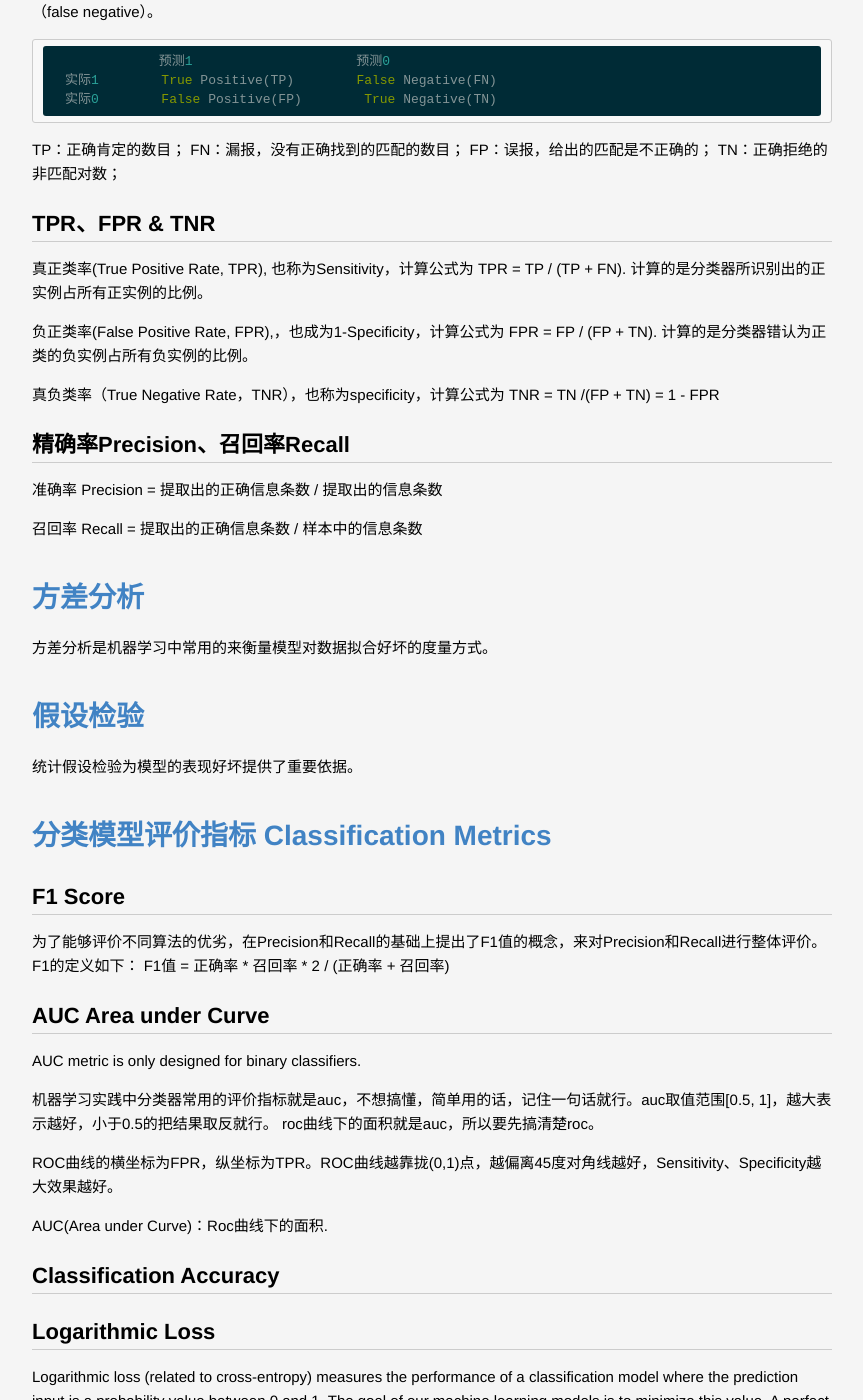
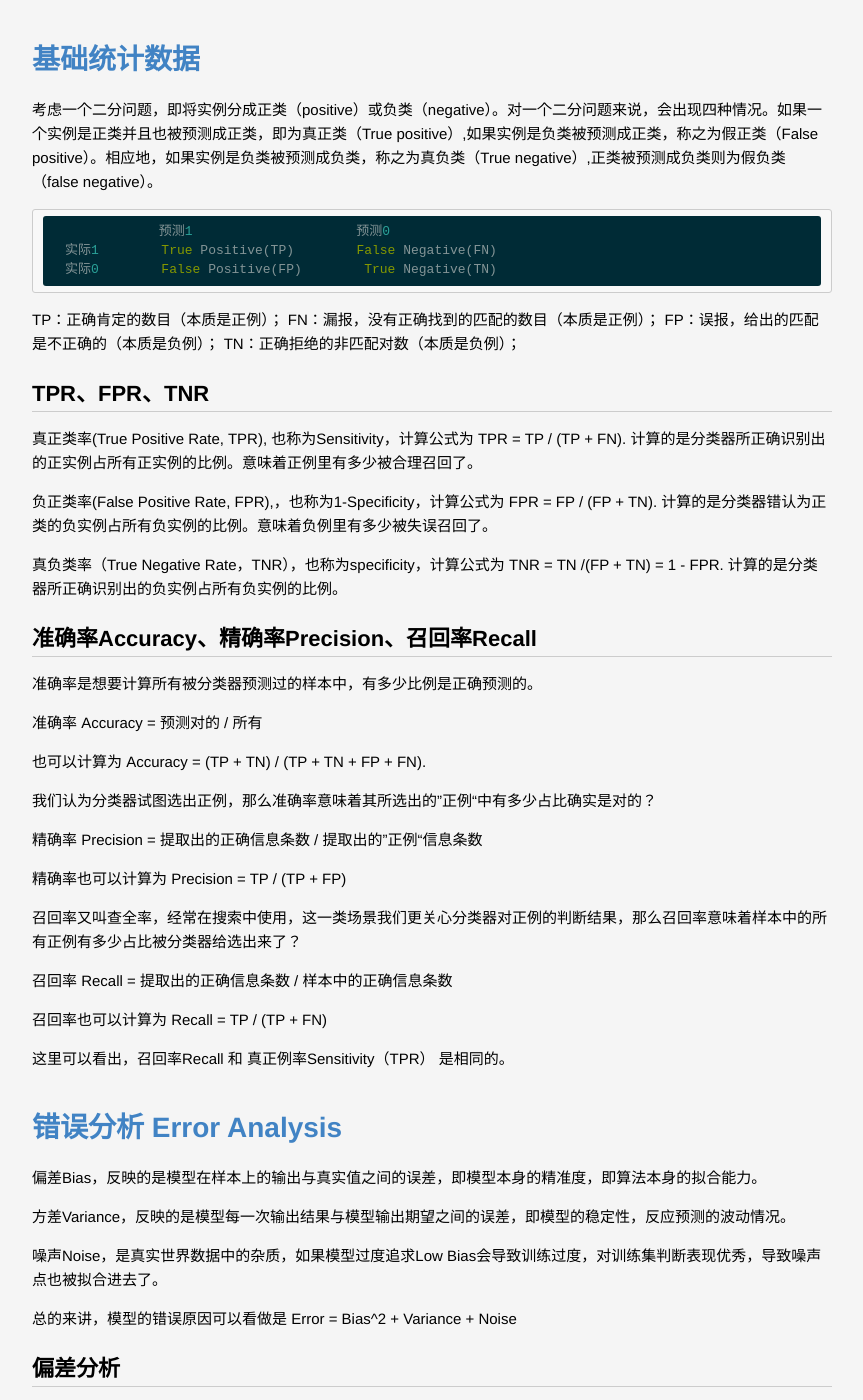
Before and after one commit to lucky521/blog, a Jekyll site: the page built from _posts/ml/2017-01-01-metrics-to-evaluate-model.markdown, in a window 1280 px wide and 1400 px high, scrolled down 1522 px. Shown: the whole window, without its empty margins (208-1071 px from the left). Built offline with Jekyll 4.4.1, drawn with Linux system fonts in a browser that asks for light colours; some of the changed text lies outside the part shown.

Commit message:
Update 2017-01-01-metrics-to-evaluate-model.markdown

```diff
--- a/_posts/ml/2017-01-01-metrics-to-evaluate-model.markdown
+++ b/_posts/ml/2017-01-01-metrics-to-evaluate-model.markdown
@@ -20,6 +20,11 @@
 比如取平均值或者加权平均值是将多个指标合并为一个指标的最常用方法之一。
 
 
+## 指标的作用
+
+一方面是让我们对当前的模型的好坏有一个量化的认知。
+另一方面是在训练过程中以某一个指标
+
 
 
 
@@ -34,39 +39,72 @@
       实际0        False Positive(FP)        True Negative(TN)
 
 
-TP：正确肯定的数目；
-FN：漏报，没有正确找到的匹配的数目；
-FP：误报，给出的匹配是不正确的；
-TN：正确拒绝的非匹配对数；
+TP：正确肯定的数目（本质是正例）；
+FN：漏报，没有正确找到的匹配的数目（本质是正例）；
+FP：误报，给出的匹配是不正确的（本质是负例）；
+TN：正确拒绝的非匹配对数（本质是负例）；
 
 
-## TPR、FPR & TNR
+## TPR、FPR、TNR
 
 真正类率(True Positive Rate, TPR), 也称为Sensitivity，计算公式为
 TPR = TP / (TP + FN).
-计算的是分类器所识别出的正实例占所有正实例的比例。
+计算的是分类器所正确识别出的正实例占所有正实例的比例。意味着正例里有多少被合理召回了。
 
-负正类率(False Positive Rate, FPR),，也成为1-Specificity，计算公式为
+负正类率(False Positive Rate, FPR),，也称为1-Specificity，计算公式为
 FPR = FP / (FP + TN).
-计算的是分类器错认为正类的负实例占所有负实例的比例。
+计算的是分类器错认为正类的负实例占所有负实例的比例。意味着负例里有多少被失误召回了。
 
 真负类率（True Negative Rate，TNR），也称为specificity，计算公式为
-TNR = TN /(FP + TN) = 1 - FPR
+TNR = TN /(FP + TN) = 1 - FPR.
+计算的是分类器所正确识别出的负实例占所有负实例的比例。
+
+
+## 准确率Accuracy、精确率Precision、召回率Recall
+
+准确率是想要计算所有被分类器预测过的样本中，有多少比例是正确预测的。
+
+准确率 Accuracy = 预测对的 / 所有
+
+也可以计算为 Accuracy = (TP + TN) / (TP + TN + FP + FN).
 
 
 
-## 精确率Precision、召回率Recall
+我们认为分类器试图选出正例，那么准确率意味着其所选出的”正例“中有多少占比确实是对的？
 
-准确率 Precision = 提取出的正确信息条数 /  提取出的信息条数
+精确率 Precision = 提取出的正确信息条数 / 提取出的”正例“信息条数
 
-召回率 Recall = 提取出的正确信息条数 /  样本中的信息条数
+精确率也可以计算为 Precision = TP / (TP + FP)
+
+
+
+
+召回率又叫查全率，经常在搜索中使用，这一类场景我们更关心分类器对正例的判断结果，那么召回率意味着样本中的所有正例有多少占比被分类器给选出来了？
+
+召回率 Recall = 提取出的正确信息条数 /  样本中的正确信息条数
+
+召回率也可以计算为 Recall = TP / (TP + FN)
+
+这里可以看出，召回率Recall 和 真正例率Sensitivity（TPR） 是相同的。
 
 
 
 
 
+# 错误分析 Error Analysis
 
-# 方差分析
+偏差Bias，反映的是模型在样本上的输出与真实值之间的误差，即模型本身的精准度，即算法本身的拟合能力。
+
+方差Variance，反映的是模型每一次输出结果与模型输出期望之间的误差，即模型的稳定性，反应预测的波动情况。
+
+噪声Noise，是真实世界数据中的杂质，如果模型过度追求Low Bias会导致训练过度，对训练集判断表现优秀，导致噪声点也被拟合进去了。
+
+总的来讲，模型的错误原因可以看做是 Error = Bias^2 + Variance + Noise
+
+## 偏差分析
+
+
+## 方差分析
 
 方差分析是机器学习中常用的来衡量模型对数据拟合好坏的度量方式。
 
@@ -83,23 +121,32 @@
 
 
 
-# 分类模型评价指标 Classification Metrics
+# 分类模型评价指标 Classification Metric
 
 ## F1 Score
 
-为了能够评价不同算法的优劣，在Precision和Recall的基础上提出了F1值的概念，来对Precision和Recall进行整体评价。F1的定义如下：
+为了能够评价不同算法的优劣，在Precision和Recall的基础上提出了F1值的概念，来对Precision和Recall进行整体评价。
+
+F1的定义如下：
+
 F1值  = 正确率 * 召回率 * 2 / (正确率 + 召回率)
+
+简单来讲就是，精确率和召回率的调和均值（倒数平均数的倒数）。
+
+从评价来讲，精确率和准确率都高的情况下，F1 值也会高。
+
 
 ## AUC Area under Curve
 
 AUC metric is only designed for binary classifiers.
 
 机器学习实践中分类器常用的评价指标就是auc，不想搞懂，简单用的话，记住一句话就行。auc取值范围[0.5, 1]，越大表示越好，小于0.5的把结果取反就行。
-roc曲线下的面积就是auc，所以要先搞清楚roc。
 
-ROC曲线的横坐标为FPR，纵坐标为TPR。ROC曲线越靠拢(0,1)点，越偏离45度对角线越好，Sensitivity、Specificity越大效果越好。
+roc曲线下的面积就是auc，所以要先搞清楚roc - receiver operating characteristic curve。
+ROC曲线是以横坐标为FPR，以纵坐标为TPR，划出的一条曲线。
+ROC曲线越靠拢(0,1)点，越偏离45度对角线越好，Sensitivity、Specificity越大效果越好。
 
-AUC(Area under Curve)：Roc曲线下的面积.
+AUC(Area under Curve)：Roc曲线下的面积，显然这个面积的数值不会大于1。
 
 ## Classification Accuracy
 
@@ -121,15 +168,19 @@
 
 
 
-# 回归模型评价指标 Regression Metrics
+# 回归模型评价指标 Regression Metric
 
-Mean Absolute Error
-Mean Squared Error
+Mean Absolute Error - MAE
+
+Mean Squared Error - MSE
+
 R^2 Metric
 
 
 
-# 聚类模型评价指标 Clustering metrics
+
+
+# 聚类模型评价指标 Clustering Metric
 
 ‘adjusted_mutual_info_score’	metrics.adjusted_mutual_info_score
 ‘adjusted_rand_score’	metrics.adjusted_rand_score
@@ -171,6 +222,7 @@
 
 
 
+
 # References
 
 scikit-learn中的metric http://scikit-learn.org/stable/modules/model_evaluation.html
```
